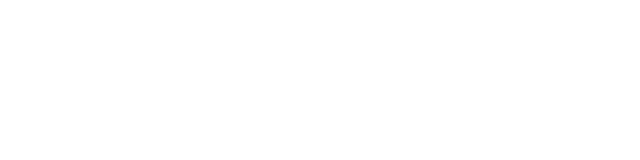
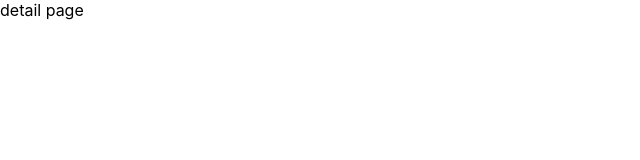
Before and after one commit to muratcanpayir/Age-Of-Empires-Units-React-, a React (Create React App) app: page /details in a window 1280 px wide. Before the commit this address had no page. Shown: the top 160 px of the page, without its empty margins (0-640 px from the left). Built offline with nearby package versions, Linux system fonts and the light colour scheme.

Commit message:
Unit Details page added

```diff
--- /dev/null
+++ b/src/pages/UnitDetails/index.js
@@ -0,0 +1,11 @@
+import React from 'react'
+
+function UnitDetails() {
+  return (
+    <div>
+      detail page
+    </div>
+  )
+}
+
+export default UnitDetails;
--- a/src/routes/index.js
+++ b/src/routes/index.js
@@ -1,6 +1,7 @@
 import React from 'react';
 import {BrowserRouter as Router,Routes,Route} from "react-router-dom";
 import Home from '../pages/Home';
+import UnitDetails from '../pages/UnitDetails';
 import Units from '../pages/Units';
 
 function Routers() {
@@ -9,6 +10,7 @@
       <Routes>
         <Route path="/" element={<Home/>}/>
         <Route path="/units" element={<Units/>}/>
+        <Route path="/details" element={<UnitDetails/>}/>
       </Routes>
 
     </Router>
```
